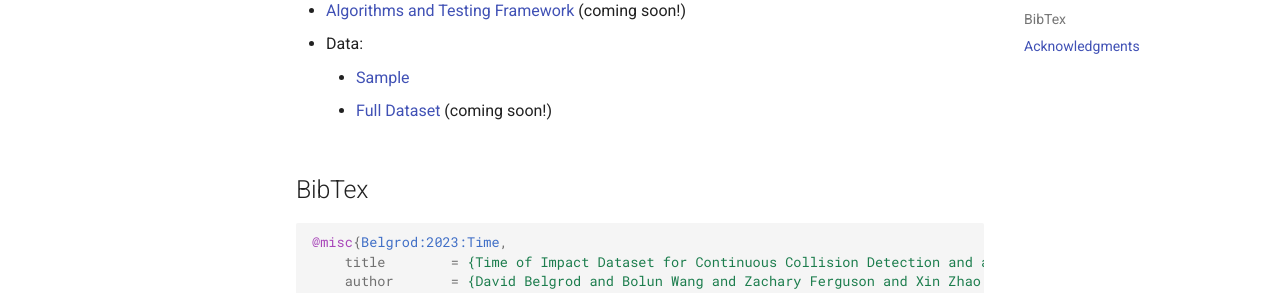
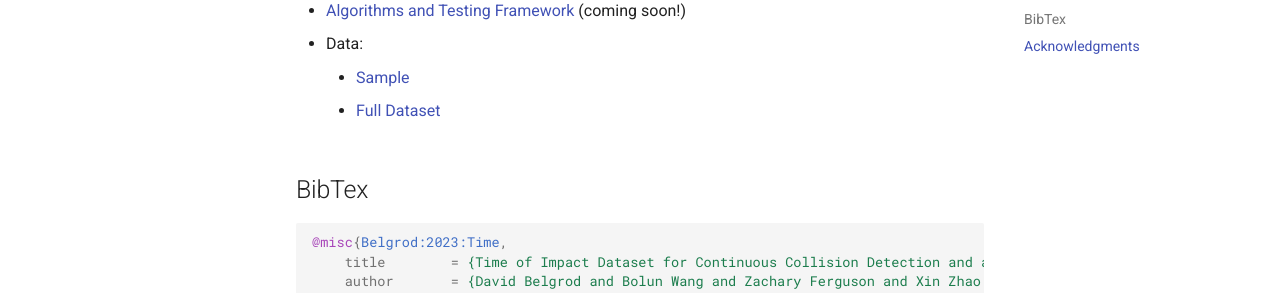
Before and after one commit to Continous-Collision-Detection/Continous-Collision-Detection.github.io, an MkDocs documentation site: the page built from docs/scalable_ccd.md, in a window 1280 px wide and 900 px high, scrolled down 1775 px. Shown: the part 197-490 px from the top of the window. Built offline with MkDocs 1.6.1 and Material for MkDocs 9.7.7, drawn with Linux system fonts in a browser that asks for light colours.

Commit message:
Update link to data

```diff
--- a/docs/scalable_ccd.md
+++ b/docs/scalable_ccd.md
@@ -57,7 +57,7 @@
 * [Algorithms and Testing Framework]() (coming soon!)
 * Data:
     * [Sample](https://github.com/Continuous-Collision-Detection/Sample-Scalable-CCD-Data)
-    * [Full Dataset]() (coming soon!)
+    * [Full Dataset](http://hdl.handle.net/2451/74508)
 
 ## BibTex
 
```
